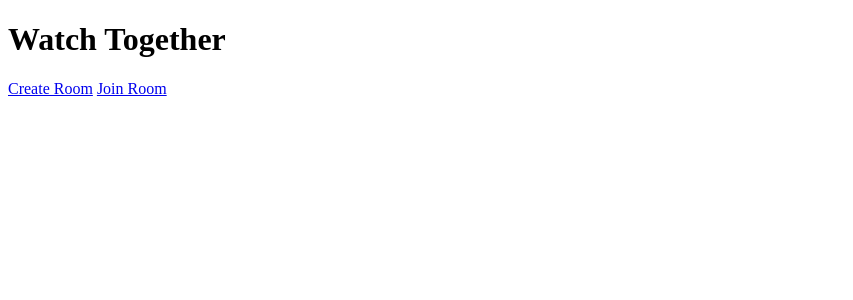
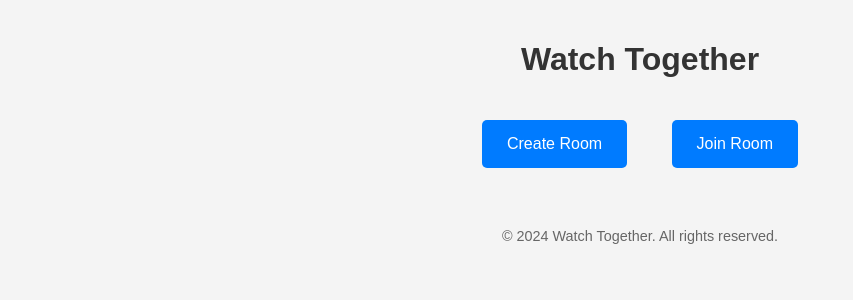
Before and after one commit to Dwip272004/watch_together, a Flask app: page / in a window 1280 px wide. Shown: the top 300 px of the page, without its empty margins (0-853 px from the left). Run offline with Flask 2, Linux system fonts and the light colour scheme.

Commit message:
Update home.html

```diff
--- a/templates/home.html
+++ b/templates/home.html
@@ -4,10 +4,45 @@
     <meta charset="UTF-8">
     <meta name="viewport" content="width=device-width, initial-scale=1.0">
     <title>Watch Together</title>
+    <style>
+        body {
+            font-family: Arial, sans-serif;
+            background-color: #f4f4f4;
+            margin: 0;
+            padding: 20px;
+            text-align: center;
+        }
+        h1 {
+            color: #333;
+        }
+        a {
+            display: inline-block;
+            margin: 20px;
+            padding: 15px 25px;
+            background-color: #007bff;
+            color: white;
+            text-decoration: none;
+            border-radius: 5px;
+            transition: background-color 0.3s;
+        }
+        a:hover {
+            background-color: #0056b3;
+        }
+        footer {
+            margin-top: 40px;
+            font-size: 0.9em;
+            color: #666;
+        }
+    </style>
 </head>
+
 <body>
     <h1>Watch Together</h1>
     <a href="{{ url_for('create_room') }}">Create Room</a>
-    <a href="{{ url_for('join_room') }}">Join Room</a>
+    <a href="{{ url_for('join_room_route') }}">Join Room</a>
+
+    <footer>
+        <p>&copy; 2024 Watch Together. All rights reserved.</p>
+    </footer>
 </body>
 </html>
```
